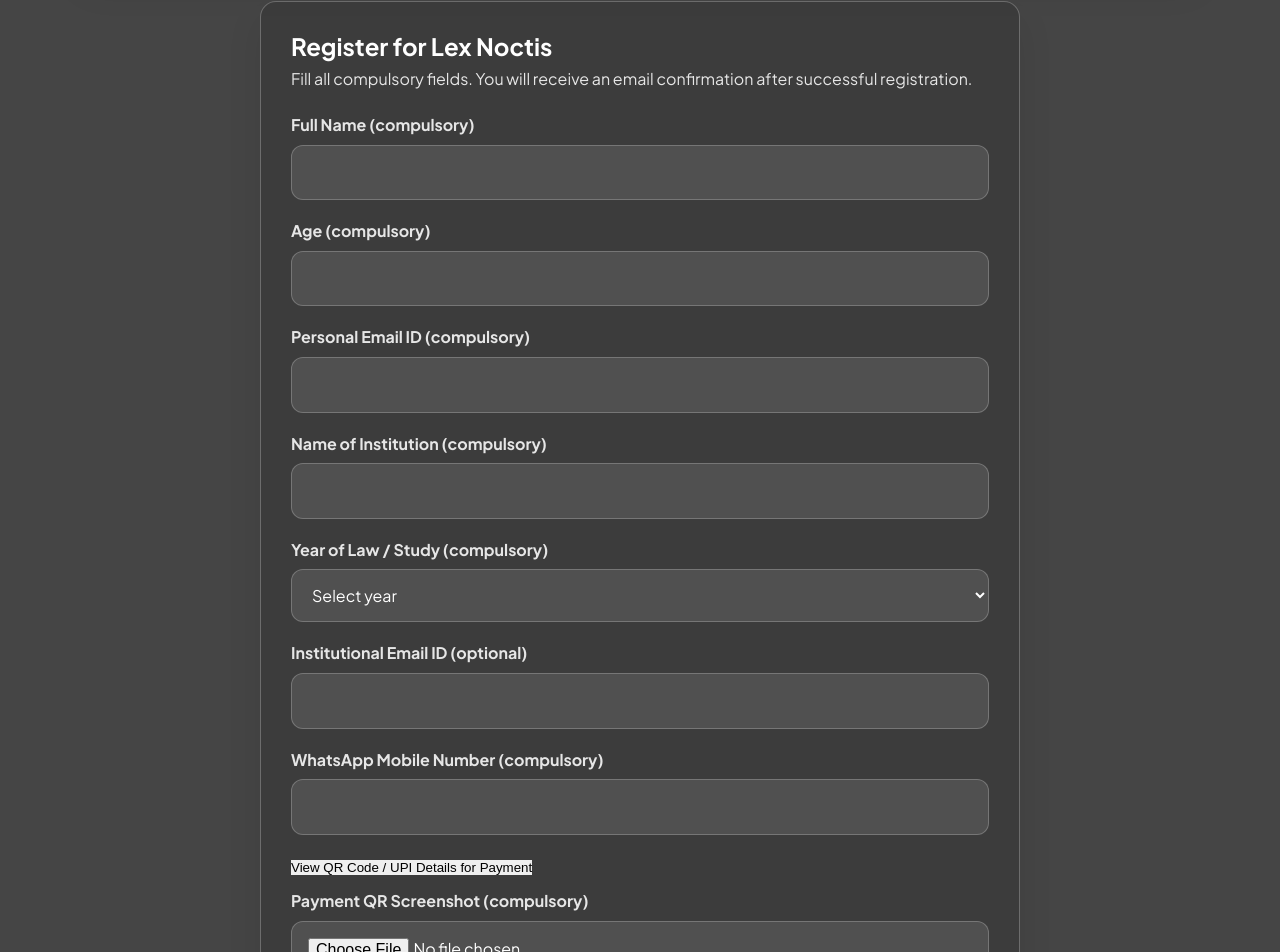
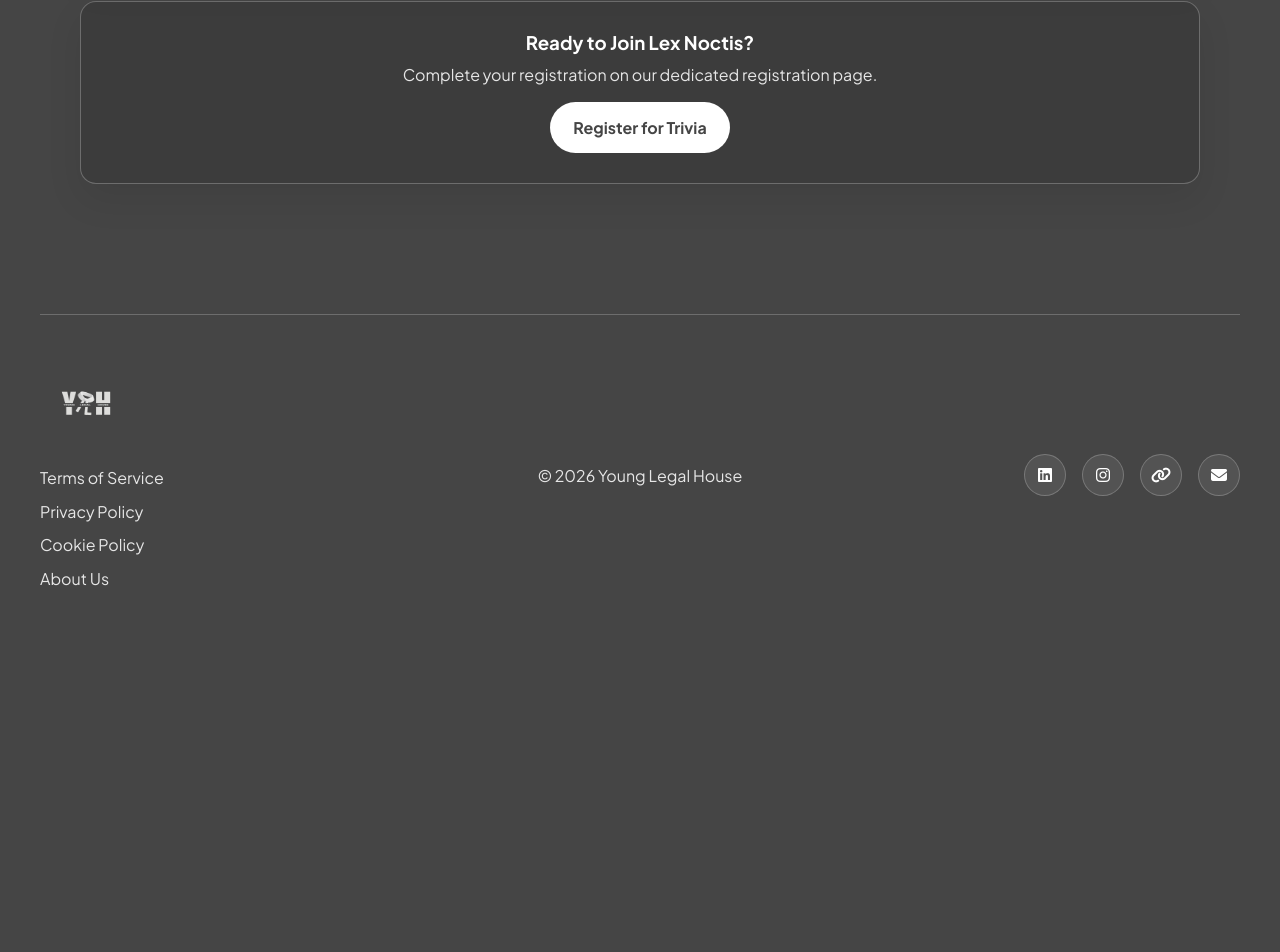
Before and after one commit to TejTalin/young-legal-house, a Next.js app: page /events in a window 1280 px wide. Shown: the part 4091-5043 px from the top of the page. After the commit the page ends 4727 px from the top, so only its background shows below. Built offline with nearby package versions, Linux system fonts and the light colour scheme.

Commit message:
Add files via upload

```diff
--- a/app/events/page.jsx
+++ b/app/events/page.jsx
@@ -1,56 +1,10 @@
 'use client';
 
-import { useState } from 'react';
-import { useRouter } from 'next/navigation';
+import Link from 'next/link';
 import NetworkBackground from '@/components/NetworkBackground';
 import EventBrochureTile from '@/components/EventBrochureTile';
 
-const YEAR_OPTIONS = ['1st Year', '2nd Year', '3rd Year', '4th Year', '5th Year', 'LLM', 'Other'];
-
 export default function EventsPage() {
-  const [submitting, setSubmitting] = useState(false);
-  const [error, setError] = useState('');
-  const [showPaymentPopup, setShowPaymentPopup] = useState(false);
-  const router = useRouter();
-
-  const handleSubmit = async (event) => {
-    event.preventDefault();
-    setError('');
-
-    const form = event.currentTarget;
-    const formData = new FormData(form);
-    const file = formData.get('paymentScreenshot');
-
-    if (!file || file.size === 0) {
-      setError('Please attach your payment screenshot.');
-      return;
-    }
-
-    try {
-      setSubmitting(true);
-      const res = await fetch('/api/register', {
-        method: 'POST',
-        body: formData,
-      });
-      const data = await res.json();
-
-      if (!res.ok || !data.success) {
-        const extra =
-          data?.details?.airtableErr || data?.details?.googleErr
-            ? ` (${data?.details?.airtableErr || ''}${data?.details?.airtableErr && data?.details?.googleErr ? ' | ' : ''}${data?.details?.googleErr || ''})`
-            : '';
-        throw new Error((data.error || 'Could not complete registration.') + extra);
-      }
-
-      const name = encodeURIComponent(formData.get('fullName') || 'Participant');
-      router.push(`/events/thank-you?name=${name}`);
-    } catch (err) {
-      setError(err.message || 'Something went wrong. Please try again.');
-    } finally {
-      setSubmitting(false);
-    }
-  };
-
   return (
     <>
       <NetworkBackground />
@@ -146,121 +100,15 @@
             </p>
           </div>
         </div>
-
-        <div className="glass-card" style={{ maxWidth: '760px', margin: '0 auto', width: '100%' }}>
-          <h2 style={{ marginBottom: '6px' }}>Register for Lex Noctis</h2>
-          <p style={{ color: 'var(--grey-text)', marginBottom: '20px' }}>
-            Fill all compulsory fields. You will receive an email confirmation after successful registration.
+        <div className="glass-card" style={{ textAlign: 'center', marginBottom: '20px' }}>
+          <h3 style={{ marginBottom: '8px' }}>Ready to Join Lex Noctis?</h3>
+          <p style={{ color: 'var(--grey-text)', marginBottom: '14px' }}>
+            Complete your registration on our dedicated registration page.
           </p>
-
-          <form onSubmit={handleSubmit}>
-            <div className="form-group">
-              <label className="form-label">Full Name (compulsory)</label>
-              <input name="fullName" type="text" className="form-input" required />
-            </div>
-
-            <div className="form-group">
-              <label className="form-label">Age (compulsory)</label>
-              <input name="age" type="number" min="15" max="80" className="form-input" required />
-            </div>
-
-            <div className="form-group">
-              <label className="form-label">Personal Email ID (compulsory)</label>
-              <input name="personalEmail" type="email" className="form-input" required />
-            </div>
-
-            <div className="form-group">
-              <label className="form-label">Name of Institution (compulsory)</label>
-              <input name="institution" type="text" className="form-input" required />
-            </div>
-
-            <div className="form-group">
-              <label className="form-label">Year of Law / Study (compulsory)</label>
-              <select name="yearOfStudy" className="form-select" required defaultValue="">
-                <option value="" disabled>Select year</option>
-                {YEAR_OPTIONS.map((year) => (
-                  <option value={year} key={year}>{year}</option>
-                ))}
-              </select>
-            </div>
-
-            <div className="form-group">
-              <label className="form-label">Institutional Email ID (optional)</label>
-              <input name="institutionEmail" type="email" className="form-input" />
-            </div>
-
-            <div className="form-group">
-              <label className="form-label">WhatsApp Mobile Number (compulsory)</label>
-              <input name="phone" type="tel" className="form-input" required />
-            </div>
-
-            <div className="form-group" style={{ marginBottom: '10px' }}>
-              <button
-                type="button"
-                className="glass-pill"
-                style={{ border: 0, cursor: 'pointer' }}
-                onClick={() => setShowPaymentPopup(true)}
-              >
-                View QR Code / UPI Details for Payment
-              </button>
-            </div>
-
-            <div className="form-group">
-              <label className="form-label">Payment QR Screenshot (compulsory)</label>
-              <input name="paymentScreenshot" type="file" accept="image/*,.pdf" className="form-input" required />
-              <p className="word-count-indicator" style={{ marginTop: '8px' }}>Accepted: image/PDF up to 8MB</p>
-            </div>
-
-            {error ? <p style={{ color: '#ff6b6b', marginBottom: '12px' }}>{error}</p> : null}
-
-            <button type="submit" className="submit-btn" disabled={submitting}>
-              {submitting ? 'Submitting...' : 'Submit Registration'}
-            </button>
-          </form>
+          <Link href="/events/register" className="submit-btn" style={{ textDecoration: 'none', display: 'inline-block' }}>
+            Register for Trivia
+          </Link>
         </div>
-
-        {showPaymentPopup ? (
-          <div
-            style={{
-              position: 'fixed',
-              inset: 0,
-              background: 'rgba(0,0,0,0.72)',
-              display: 'flex',
-              alignItems: 'center',
-              justifyContent: 'center',
-              zIndex: 2500,
-              padding: '16px',
-            }}
-            onClick={() => setShowPaymentPopup(false)}
-          >
-            <div
-              className="glass-card"
-              style={{ width: 'min(94vw, 420px)', textAlign: 'center', position: 'relative' }}
-              onClick={(e) => e.stopPropagation()}
-            >
-              <button
-                type="button"
-                onClick={() => setShowPaymentPopup(false)}
-                style={{
-                  position: 'absolute',
-                  right: '10px',
-                  top: '8px',
-                  border: 0,
-                  background: 'transparent',
-                  color: 'var(--text-color)',
-                  fontSize: '1.3rem',
-                  cursor: 'pointer',
-                }}
-              >
-                ×
-              </button>
-              <h3 style={{ marginBottom: '10px' }}>Payment QR & UPI</h3>
-              <img src="/ylh-payment-qr.jpeg" alt="YLH UPI QR code" style={{ borderRadius: '10px', width: '100%', maxWidth: '300px', margin: '0 auto 12px' }} />
-              <p style={{ color: 'var(--grey-text)', marginBottom: '6px' }}><strong>Amount:</strong> Rs. 150</p>
-              <p style={{ color: 'var(--grey-text)', marginBottom: 0 }}><strong>UPI ID:</strong> achyutanarayan03-1@okicici</p>
-            </div>
-          </div>
-        ) : null}
       </main>
     </>
   );
```
